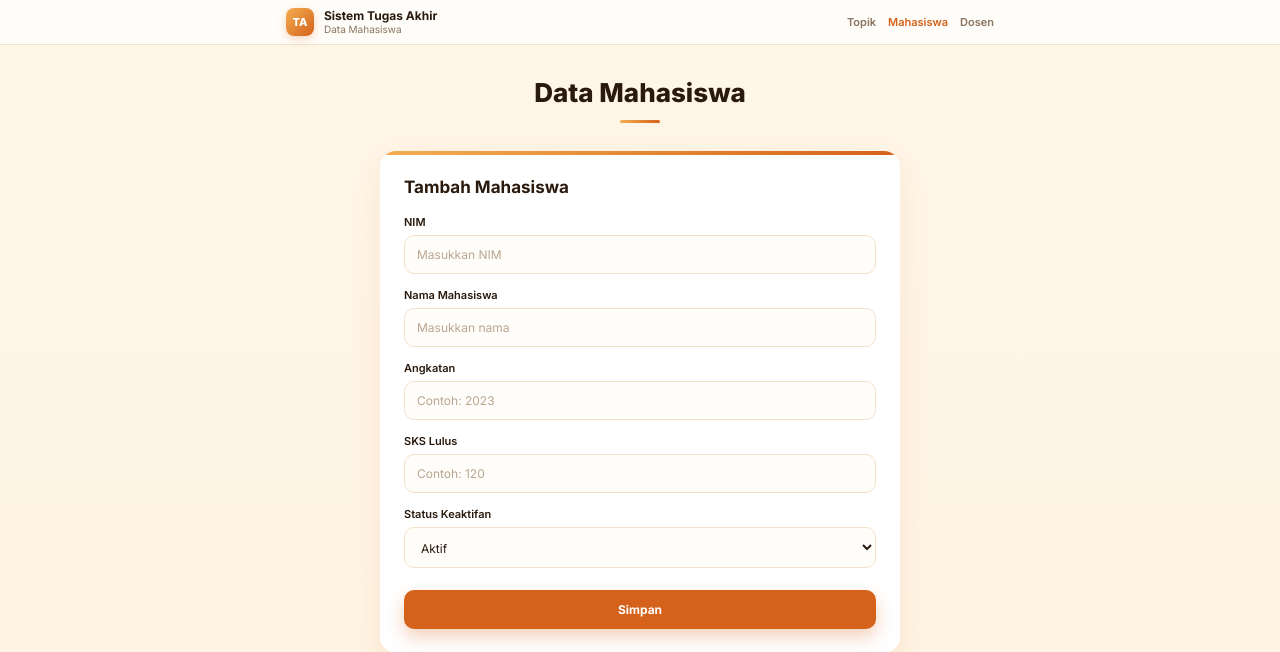
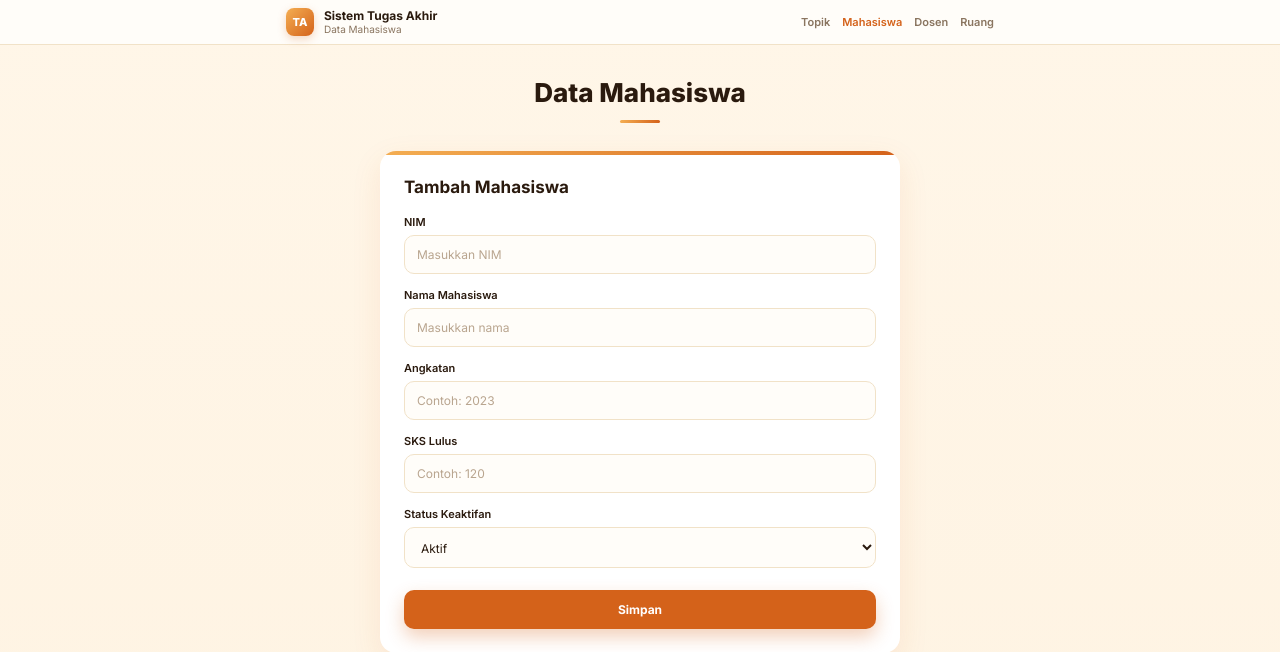
Before and after one commit to PAW-Ganjil-2627-SI/49-09-Tim-11-SistemTugasAkhirDanSkripsi, a Laravel app: page /mahasiswa in a window 1280 px wide. Shown: the top 652 px of the page. Run offline with Laravel 12, Linux system fonts and the light colour scheme; a user stored in the database is signed in; data comes from the database, SQL or seed files in the repository; data that the repository does not hold is empty.

Commit message:
Tambah menu Ruang di navbar semua modul

```diff
--- a/resources/views/layouts/app.blade.php
+++ b/resources/views/layouts/app.blade.php
@@ -49,6 +49,7 @@
                     <a href="{{ route('topik.index') }}" class="nav-link {{ request()->routeIs('topik.*') ? 'active' : '' }}">Topik &amp; Minat</a>
                     <a href="{{ route('mahasiswa.index') }}" class="nav-link {{ request()->routeIs('mahasiswa.*') ? 'active' : '' }}">Data Mahasiswa</a>
                     <a href="{{ route('dosen.index') }}" class="nav-link {{ request()->routeIs('dosen.*') ? 'active' : '' }}">Dosen Pembimbing</a>
+                    <a href="{{ route('ruang.index') }}" class="nav-link {{ request()->routeIs('ruang.*') ? 'active' : '' }}">Ruang Sidang</a>
                 </nav>
                 @endauth
             </div>
--- a/resources/views/layouts/dosen.blade.php
+++ b/resources/views/layouts/dosen.blade.php
@@ -32,6 +32,7 @@
                 <a href="{{ route('topik.index') }}">Topik</a>
                 <a href="{{ route('mahasiswa.index') }}">Mahasiswa</a>
                 <a href="{{ route('dosen.index') }}" class="active">Dosen</a>
+                <a href="{{ route('ruang.index') }}">Ruang</a>
             </div>
         </div>
         <div class="card">
--- a/resources/views/layouts/mahasiswa.blade.php
+++ b/resources/views/layouts/mahasiswa.blade.php
@@ -149,6 +149,7 @@
                 <a href="{{ route('topik.index') }}">Topik</a>
                 <a href="{{ route('mahasiswa.index') }}" class="active">Mahasiswa</a>
                 <a href="{{ route('dosen.index') }}">Dosen</a>
+                <a href="{{ route('ruang.index') }}">Ruang</a>
             </div>
         </div>
     </nav>
```
